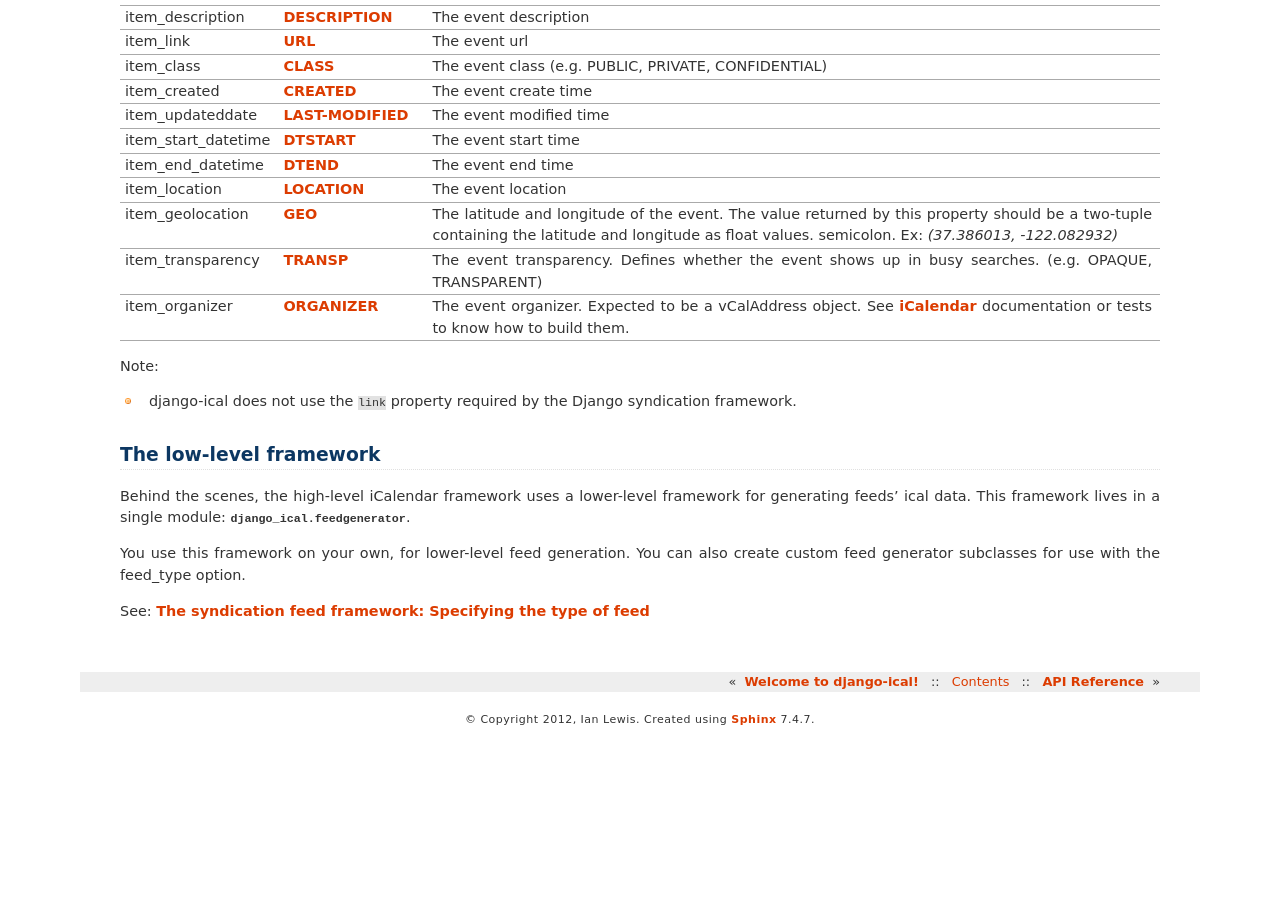
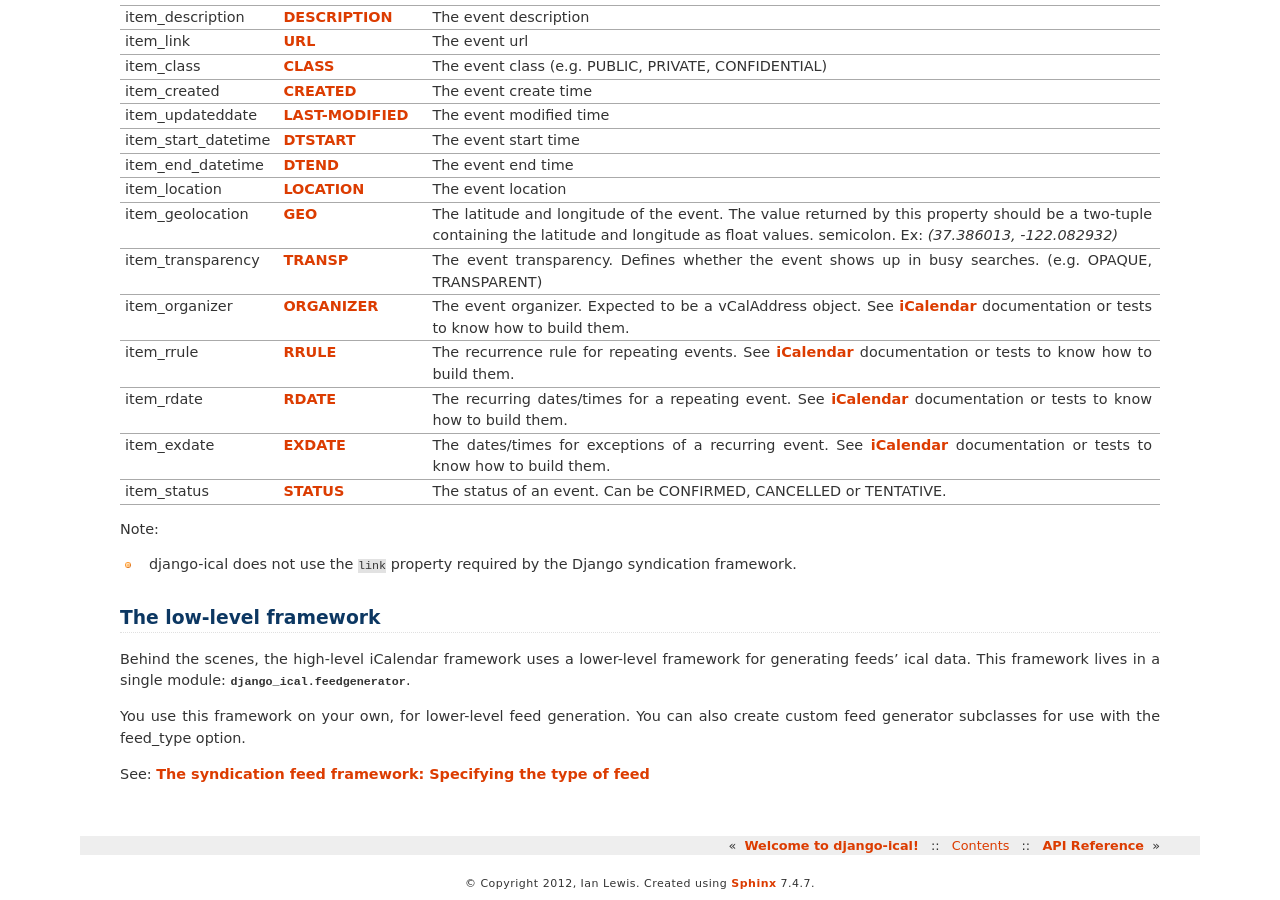
Before and after one commit to jazzband/django-ical, a Sphinx documentation site: the page built from docs/source/usage.rst, in a window 1280 px wide and 900 px high, scrolled down 1836 px. Built offline with Sphinx 7.4.7, drawn with Linux system fonts in a browser that asks for light colours; before the commit the page ends 2573 px from its top, so only the background shows below that.

Commit message:
Update docs for status field and recurring events

```diff
--- a/docs/source/usage.rst
+++ b/docs/source/usage.rst
@@ -160,6 +160,30 @@
 |                       |                       | or tests to know how to     |
 |                       |                       | build them.                 |
 +-----------------------+-----------------------+-----------------------------+
+| item_rrule            | `RRULE`_              | The recurrence rule for     |
+|                       |                       | repeating events.           |
+|                       |                       | See `iCalendar`_            |
+|                       |                       | documentation or tests to   |
+|                       |                       | know how to build them.     |
++-----------------------+-----------------------+-----------------------------+
+| item_rdate            | `RDATE`_              | The recurring dates/times   |
+|                       |                       | for a repeating event.      |
+|                       |                       | See `iCalendar`_            |
+|                       |                       | documentation or tests to   |
+|                       |                       | know how to build them.     |
++-----------------------+-----------------------+-----------------------------+
+| item_exdate           | `EXDATE`_             | The dates/times for         |
+|                       |                       | exceptions of a recurring   |
+|                       |                       | event.                      |
+|                       |                       | See `iCalendar`_            |
+|                       |                       | documentation or tests to   |
+|                       |                       | know how to build them.     |
++-----------------------+-----------------------+-----------------------------+
+| item_status           | `STATUS`_             | The status of an event.     |
+|                       |                       | Can be CONFIRMED, CANCELLED |
+|                       |                       | or TENTATIVE.               |
++-----------------------+-----------------------+-----------------------------+
+
 
 Note:
 
@@ -194,6 +218,11 @@
 .. _TRANSP: http://www.kanzaki.com/docs/ical/transp.html
 .. _URL: http://www.kanzaki.com/docs/ical/url.html
 .. _ORGANIZER: http://www.kanzaki.com/docs/ical/organizer.html
+.. _RRULE: https://www.kanzaki.com/docs/ical/rrule.html
+.. _EXRULE: https://www.kanzaki.com/docs/ical/exrule.html
+.. _RDATE: https://www.kanzaki.com/docs/ical/rdate.html
+.. _EXDATE: https://www.kanzaki.com/docs/ical/exdate.html
+.. _STATUS: https://www.kanzaki.com/docs/ical/status.html
 .. _X-WR-CALNAME: http://en.wikipedia.org/wiki/ICalendar#Calendar_extensions
 .. _X-WR-CALDESC: http://en.wikipedia.org/wiki/ICalendar#Calendar_extensions
 .. _X-WR-TIMEZONE: http://en.wikipedia.org/wiki/ICalendar#Calendar_extensions
```
